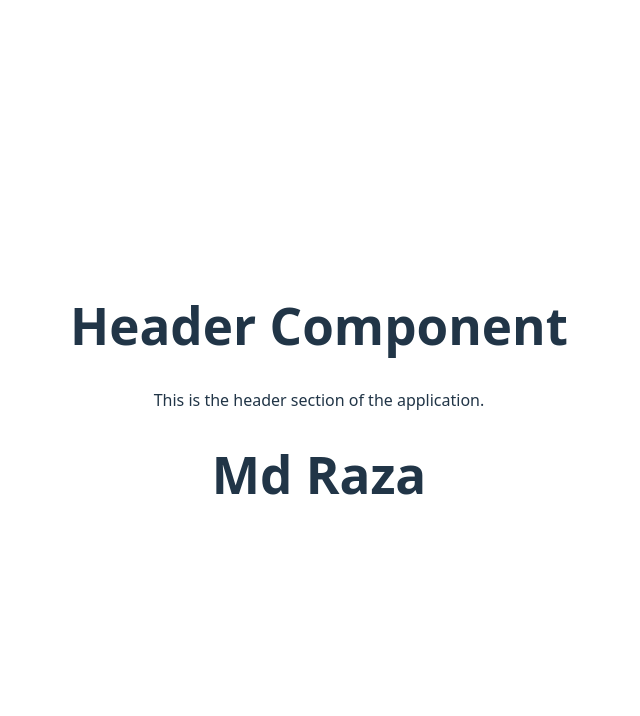
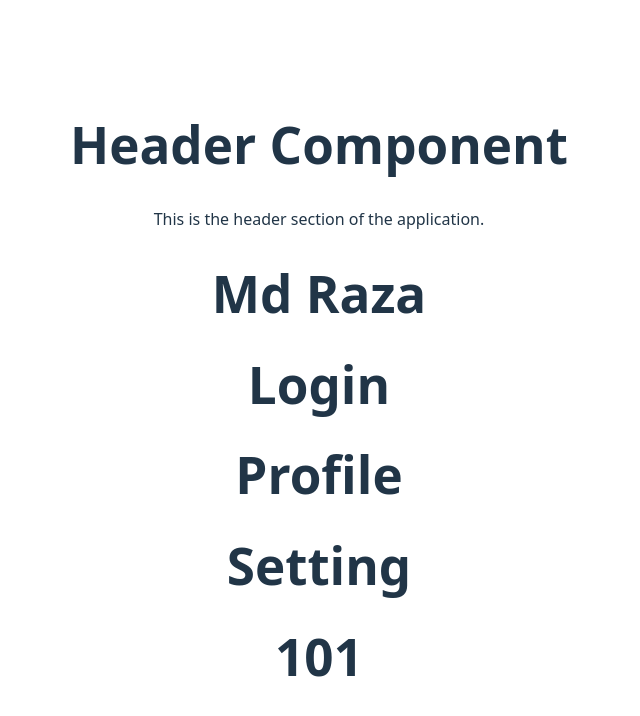
Before and after one commit to mdraza77/learning_react, a React (Vite) app: page / in a window 1280 px wide. Shown: the top 716 px of the page, without its empty margins (321-961 px from the left). Built offline with nearby package versions, Linux system fonts and the light colour scheme.

Commit message:
react component done

```diff
--- a/src/App.jsx
+++ b/src/App.jsx
@@ -3,6 +3,7 @@ import reactLogo from "./assets/react.svg";
 import viteLogo from "/vite.svg";
 import "./App.css";
 import Header from "./header.jsx";
+import Login, {Profile, Setting, user_id} from "./UserComponent.jsx";
 
 function App() {
   const [count, setCount] = useState(0);
@@ -11,6 +12,10 @@ function App() {
     <>
       <Header />
       <Name />
+      <Login />
+      <Profile />
+      <Setting />
+      <h1>{user_id}</h1>
     </>
   );
 }
--- /dev/null
+++ b/src/UserComponent.jsx
@@ -0,0 +1,25 @@
+function Login() {
+  return (
+    <div>
+      <h1>Login</h1>
+    </div>
+  );
+}
+export function Profile() {
+  return (
+    <div>
+      <h1>Profile</h1>
+    </div>
+  );
+}
+export function Setting() {
+  return (
+    <div>
+      <h1>Setting</h1>
+    </div>
+  );
+}
+
+export const user_id = 101;
+
+export default Login;
```
